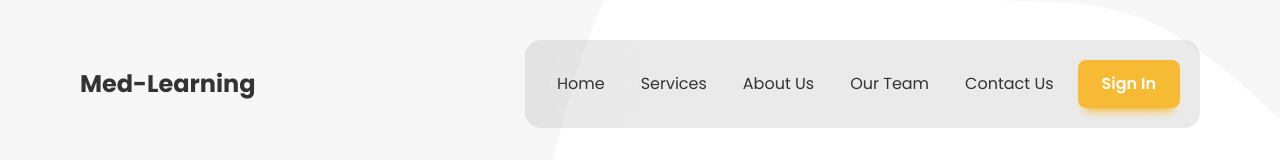
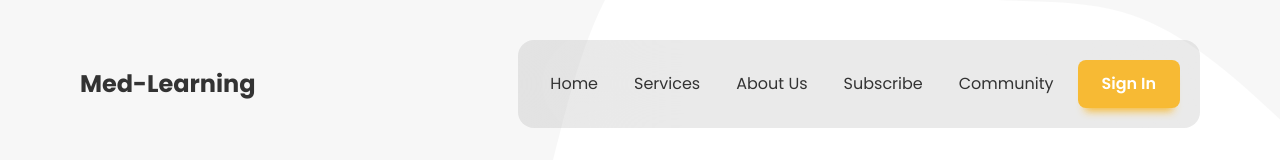
Before and after one commit to MohamedKhassar/e-Learning-React-Tailwind, a React (Vite) app: page / in a window 1280 px wide. Shown: the top 160 px of the page. Built offline with nearby package versions, Linux system fonts and the light colour scheme.

Commit message:
add smooth scroll

```diff
--- a/src/components/Banner/Banner.jsx
+++ b/src/components/Banner/Banner.jsx
@@ -6,7 +6,7 @@ import { GrUserExpert } from "react-icons/gr"
 import { MdOutlineAccessTime } from "react-icons/md"
 const Banner = () => {
     return (
-        <section>
+        <section id="about">
             <div className="container py-14 md:py-24 grid md:grid-cols-2 grid-cols-1 gap-8
          space-y-6 md:space-y-0">
                 {/* banner img */}
--- a/src/components/Banner/Banner2.jsx
+++ b/src/components/Banner/Banner2.jsx
@@ -2,7 +2,7 @@ import BannerPng from "/assets/banner.png"
 import { motion } from "framer-motion"
 const Banner2 = () => {
     return (
-        <section>
+        <section id="community">
             <div className="container py-14 md:py-24 grid md:grid-cols-2 grid-cols-1 gap-6
          space-y-6 md:space-y-0">
                 {/* banner text */}
--- a/src/components/Navbar/Navbar.jsx
+++ b/src/components/Navbar/Navbar.jsx
@@ -14,22 +14,22 @@ const Navbar = () => {
         {
             id: 2,
             title: "Services",
-            link: "#",
+            path: "#services",
         },
         {
             id: 3,
             title: "About Us",
-            link: "#",
+            path: "#about",
         },
         {
             id: 4,
-            title: "Our Team",
-            link: "#",
+            title: "Subscribe",
+            path: "#Subscribe",
         },
         {
             id: 5,
-            title: "Contact Us",
-            link: "#",
+            title: "Community",
+            path: "#community",
         },
     ];
     return (
@@ -63,7 +63,7 @@ const Navbar = () => {
                                     </a>
                                 </li>
                             ))}
-                            <button className="primary-btn">Sign In</button>
+                            <button className="primary-btn max-lg:mt-3">Sign In</button>
                         </ul>
                 </div>
 
--- a/src/components/Services/Services.jsx
+++ b/src/components/Services/Services.jsx
@@ -72,7 +72,7 @@ export const SlideLeft = (delay) => {
 }
 const Services = () => {
     return (
-        <section className="bg-white">
+        <section id="services" className="bg-white">
             <div className="container pb-14 pt-16">
                 <motion.h1
                     variants={FadeUp(.6)}
--- a/src/components/Subscribe/Subscribe.jsx
+++ b/src/components/Subscribe/Subscribe.jsx
@@ -2,7 +2,7 @@ import { motion } from "framer-motion"
 import { FaBell } from "react-icons/fa"
 const Subscribe = () => {
     return (
-        <section className="bg-[#f7f7f7]">
+        <section id="Subscribe" className="bg-[#f7f7f7]">
             <motion.div
                 initial={{ opacity: 0 }}
                 whileInView={{ opacity: 1 }}
```
